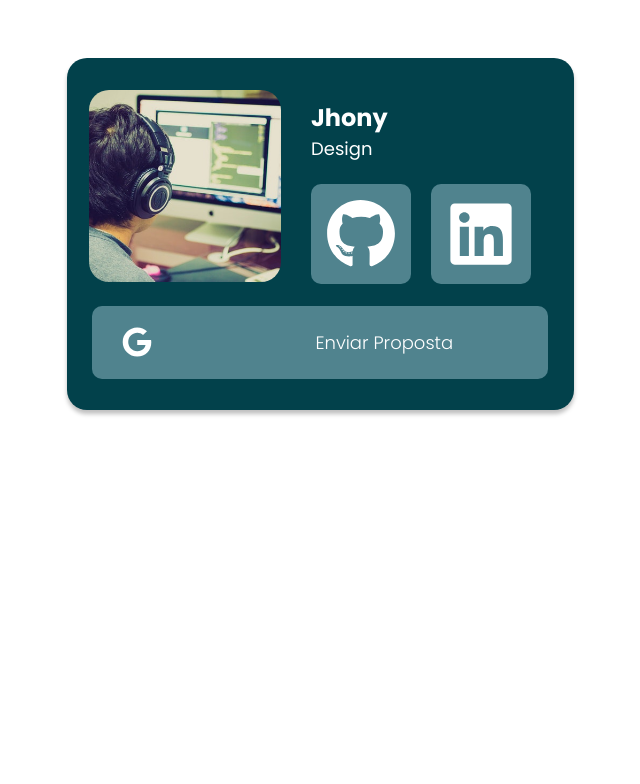
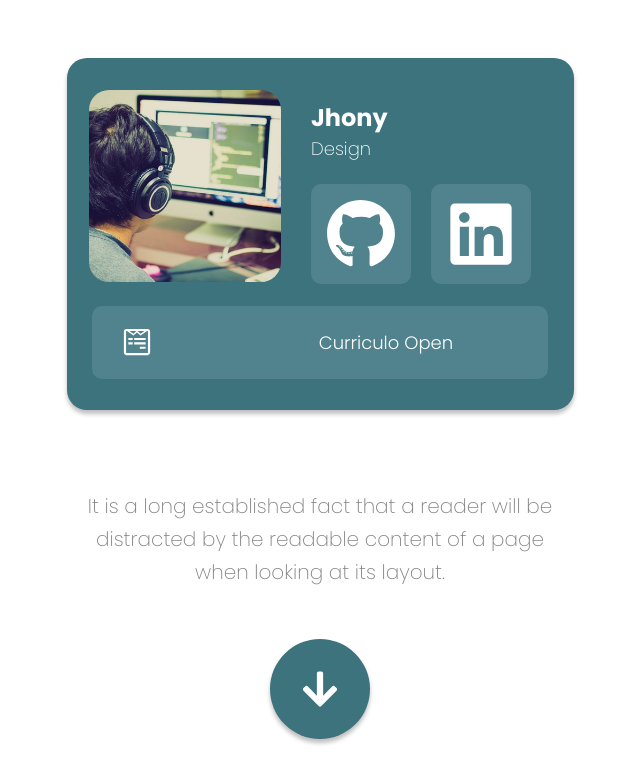
Before and after one commit to WelderMileu/welder-port, a React (Vite) app: page / in a window 1280 px wide. Shown: the top 784 px of the page, without its empty margins (320-960 px from the left). Built offline with nearby package versions, Linux system fonts and the light colour scheme.

Commit message:
adicionando o component abaut

```diff
--- a/src/App.jsx
+++ b/src/App.jsx
@@ -1,4 +1,5 @@
 import { Card } from './components/Card'
+import { Abaut } from './components/Abaut'
 
 function App() {
   return (
@@ -9,6 +10,7 @@ function App() {
       "alignItems" : "center"
     }}>
       <Card />
+      <Abaut />
     </div>
   )
 }
--- /dev/null
+++ b/src/components/Abaut/index.jsx
@@ -0,0 +1,15 @@
+import { FaArrowDown } from 'react-icons/fa'
+import { Container, Next } from './style'
+
+export const Abaut = () => {
+    return (
+        <Container>
+            <p>
+                It is a long established fact that a reader will be distracted by the readable content of a page when looking at its layout.
+            </p>
+            <Next>
+                <FaArrowDown />
+            </Next>
+        </Container>
+    )
+}
--- /dev/null
+++ b/src/components/Abaut/style.jsx
@@ -0,0 +1,36 @@
+import styled from 'styled-components'
+
+export const Container = styled.div`
+    margin-top: 60px;
+    max-width: 500px;
+
+    display: flex;
+    flex-direction: column;
+    align-items: center;
+
+    p {
+        font-family: "Poppins";
+        font-weight: 200;
+        font-size: 20px;
+        text-align: center;
+        line-height: 33px;
+        color: #838383;
+    }
+`;
+export const Next = styled.div`
+    background-color: #3D737D;
+    width: 100px;
+    height: 100px;
+    border-radius: 100px;
+    margin-top: 30px;
+    box-shadow: 0px 4px 4px rgba(0, 0, 0, 0.25);
+
+    display: flex;
+    justify-content: center;
+    align-items: center;
+
+    svg {
+        font-size: 40px;
+        color: #fff;
+    }
+`;
--- a/src/components/Card/index.jsx
+++ b/src/components/Card/index.jsx
@@ -1,4 +1,4 @@
-import { FaGoogle, FaGithub, FaLinkedin} from 'react-icons/fa'
+import { FaGithub, FaLinkedin, FaWpforms } from 'react-icons/fa'
 import {
     Container,
     Group,
@@ -33,8 +33,8 @@ export const Card = () => {
                 </Content>
             </Group>
             <Gmail_Button>
-                <FaGoogle />
-                <span>Enviar Proposta</span>
+                <FaWpforms />
+                <span>Curriculo Open</span>
             </Gmail_Button>
         </Container>
     )
--- a/src/components/Card/style.jsx
+++ b/src/components/Card/style.jsx
@@ -11,7 +11,7 @@ export const Container = styled.div`
     margin-top: 50px;
     width: 507px;
     height: 352px;
-    background-color: #02414B;
+    background-color: #3D737D;
 
     border-radius: 20px;
     display: flex;
@@ -52,6 +52,7 @@ export const Author = styled.div`
         color: #fff;
         font-size: 18px;
         font-family: "Poppins";
+        font-weight: 200;
         padding: 0;
         margin: 0;
     }
@@ -93,7 +94,14 @@ export const Gmail_Button = styled.button`
     align-items: center;
 
     padding: 30px;
+    cursor: pointer;
 
+    transition: 0.5s;
+
+    :hover {
+        background-color: #fff;
+        color: gray;
+    }
 
     span {
         font-family: "Poppins";
```
